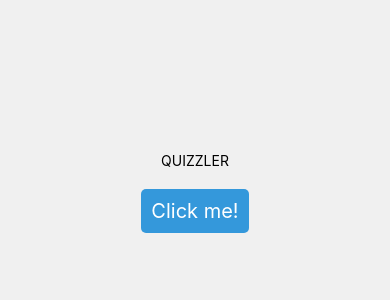
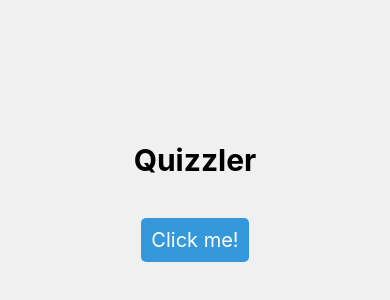
Before and after one commit to amritsapkotadev/QuizApp, a React Native app: screen / in a window 390 px wide. Shown: the part 230-530 px from the top of the page. Built offline with nearby package versions, Linux system fonts and the light colour scheme.

Commit message:
Title is perfect

```diff
--- a/components/title.js
+++ b/components/title.js
@@ -1,12 +1,22 @@
-import { View, Text } from 'react-native'
+import { View, Text ,StyleSheet} from 'react-native'
 import React from 'react'
 
 const Title = () => {
   return (
     <View>
-      <Text>QUIZZLER</Text>
+      <Text style ={styles.title}>Quizzler</Text>
     </View>
   )
 }
 
 export default Title
+const styles =StyleSheet.create({
+    title:{
+        fontSize: 30,
+        color: 'black',
+        fontWeight: 'bold',
+        textAlign: 'center',
+        justifyContent: 'center',
+        paddingVertical: 20,
+    }
+    })
```
